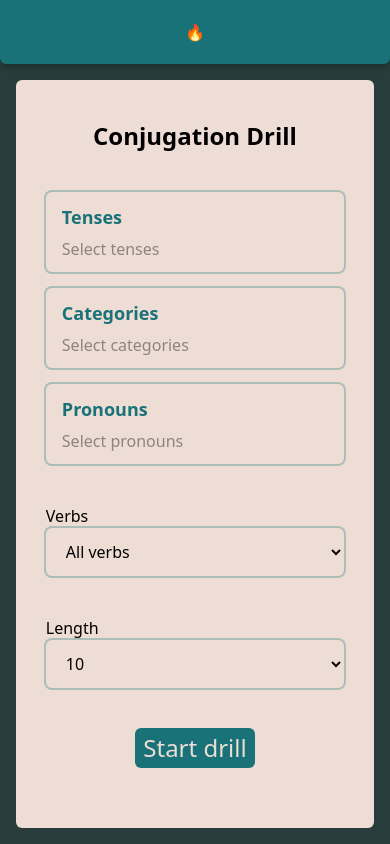
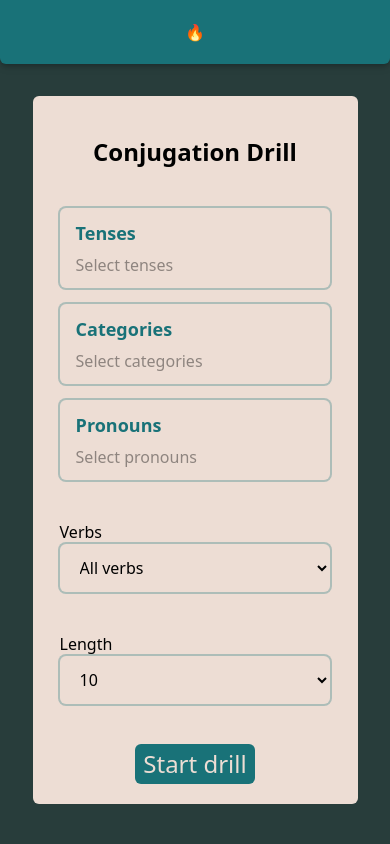
Before and after one commit to ludovico-chiavelli/practice-french-conjugations, a React (Create React App) app: page / in a window 390 px wide. Built offline with nearby package versions, Linux system fonts and the light colour scheme.

Commit message:
make container flow naturally in document

```diff
--- a/src/components/Container.js
+++ b/src/components/Container.js
@@ -11,7 +11,7 @@ export const Container = () => {
     return(
         <div className="h-screen w-screen bg-[#283D3B]">
             <Navbar/>
-            <div className="absolute top-20 bottom-4 inset-x-4 sm:static sm:w-10/12 sm:max-w-3xl sm:h-5/6 sm:mx-auto sm:mt-10 rounded-md flex justify-center items-center bg-[#EDDDD4] overflow-y-auto">
+            <div className="mt-8 mx-auto sm:static w-10/12 sm:max-w-3xl sm:h-5/6 sm:mx-auto sm:mt-10 rounded-md flex justify-center items-center bg-[#EDDDD4] overflow-y-auto">
                 <Switch>
                     <Route path="/results" component={Results}/>
                     <Route path="/exerciseDrill" component={ExerciseDrill}/>
```
